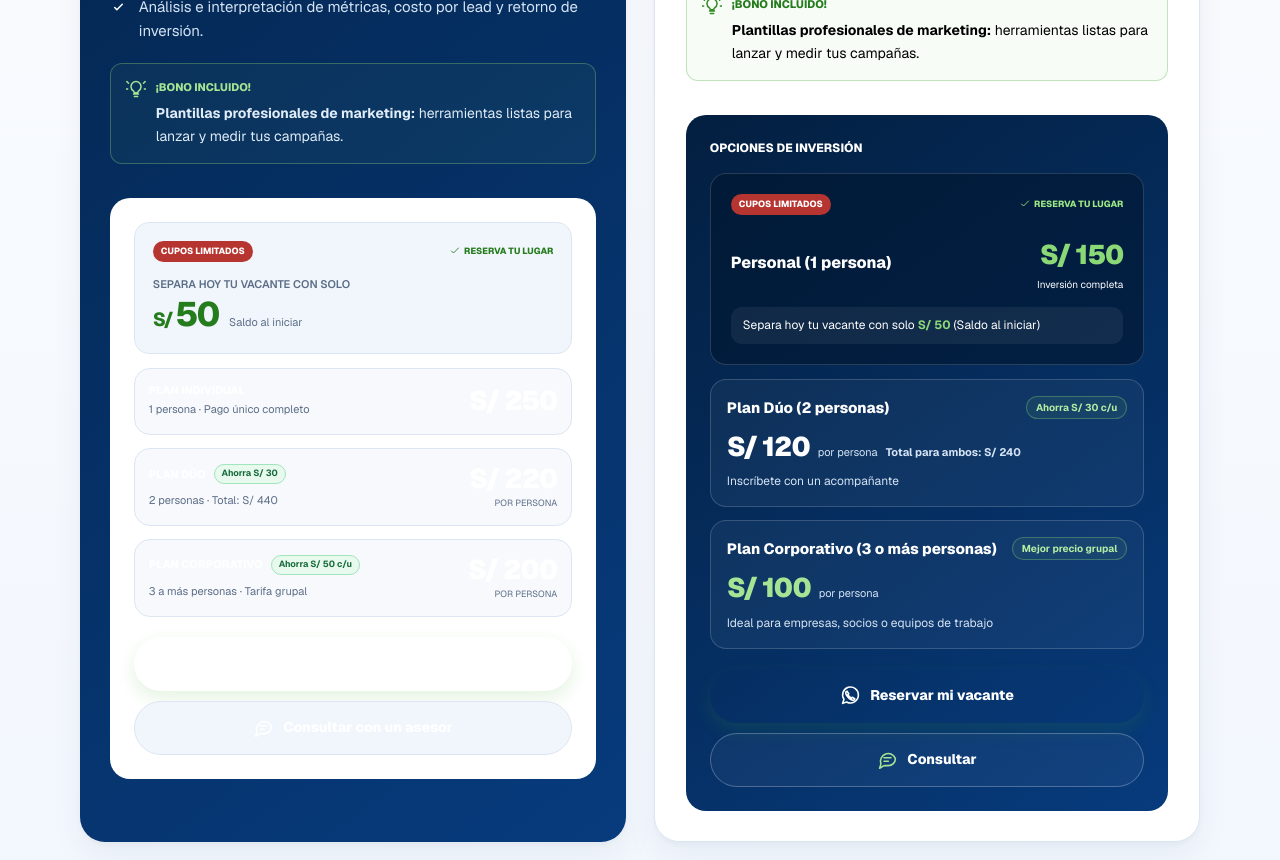
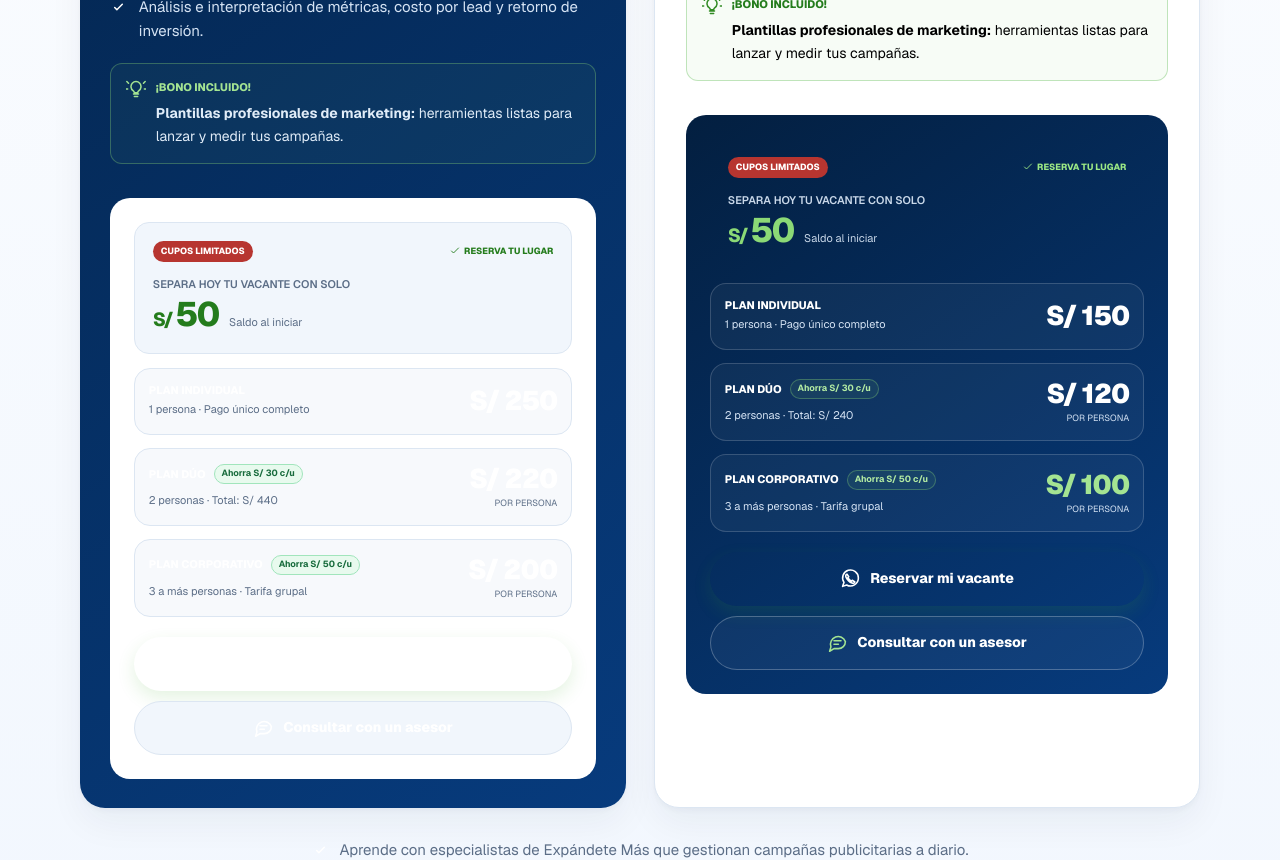
Before and after one commit to expandeteconsultora/expandete, a Next.js app: page /cursos/publicidad-en-redes-sociales in a window 1280 px wide. Shown: the part 3580-4440 px from the top of the page. Built offline with nearby package versions, Linux system fonts and the light colour scheme; no server answers.

Commit message:
Plans update

```diff
--- a/components/courses/social-ads-landing.tsx
+++ b/components/courses/social-ads-landing.tsx
@@ -54,37 +54,30 @@ function CoursePricing() {
               </div>
 
               <div className={styles.cardBottom}>
-                {!course.featured && <h4 className={styles.investmentHeading}>Opciones de inversión</h4>}
-                {course.featured ? <div className={styles.reservation}>
+                <div className={styles.reservation}>
                   <div className={styles.reservationLabels}><span>Cupos limitados</span><span><BusinessIcon name="check" /> Reserva tu lugar</span></div>
                   <p>Separa hoy tu vacante con solo</p>
                   <div className={styles.reservationAmount}><strong><span>S/ </span>{course.reservation}</strong><span>Saldo al iniciar</span></div>
-                </div> : <div className={styles.personalInvestment}>
-                  <div className={styles.reservationLabels}><span>Cupos limitados</span><span><BusinessIcon name="check" /> Reserva tu lugar</span></div>
-                  <div className={styles.personalPrice}><h4>Personal (1 persona)</h4><p><strong>S/ {course.price}</strong><span>Inversión completa</span></p></div>
-                  <p className={styles.depositNote}>Separa hoy tu vacante con solo <strong>S/ {course.reservation}</strong> (Saldo al iniciar)</p>
-                </div>}
-                <div className={`${styles.investmentOptions} ${course.featured ? styles.compactOptions : styles.expandedOptions}`}>
-                  {course.featured && <div className={styles.investmentTier}>
+                </div>
+                <div className={`${styles.investmentOptions} ${styles.compactOptions}`}>
+                  <div className={styles.investmentTier}>
                     <div><h4>Plan individual</h4><p>1 persona · Pago único completo</p></div>
                     <div className={styles.tierPrice}><strong>S/ {course.price}</strong></div>
-                  </div>}
-                  <div className={`${styles.investmentTier} ${styles.duoTier}`}>
-                    <div className={styles.tierInfo}><h4>{course.featured ? "Plan dúo" : "Plan Dúo (2 personas)"}</h4><span className={styles.savingBadge}>Ahorra S/ {course.price - course.duoPrice} {course.featured ? "" : "c/u"}</span></div>
-                    {course.featured ? <p>2 personas · Total: S/ {course.duoPrice * 2}</p> : null}
-                    <div className={styles.tierPrice}><strong>S/ {course.duoPrice}</strong><span>por persona</span>{!course.featured && <p>Total para ambos: S/ {course.duoPrice * 2}</p>}</div>
-                    {!course.featured && <p>Inscríbete con un acompañante</p>}
+                  </div>
+                  <div className={styles.investmentTier}>
+                    <div className={styles.tierInfo}><h4>Plan dúo</h4><span className={styles.savingBadge}>Ahorra S/ {course.price - course.duoPrice} c/u</span></div>
+                    <p>2 personas · Total: S/ {course.duoPrice * 2}</p>
+                    <div className={styles.tierPrice}><strong>S/ {course.duoPrice}</strong><span>por persona</span></div>
                   </div>
                   <div className={`${styles.investmentTier} ${styles.corporateTier}`}>
-                    <div className={styles.tierInfo}><h4>{course.featured ? "Plan corporativo" : "Plan Corporativo (3 o más personas)"}</h4><span className={styles.savingBadge}>{course.featured ? `Ahorra S/ ${course.price - course.corporatePrice} c/u` : "Mejor precio grupal"}</span></div>
-                    {course.featured && <p>3 a más personas · Tarifa grupal</p>}
+                    <div className={styles.tierInfo}><h4>Plan corporativo</h4><span className={styles.savingBadge}>Ahorra S/ {course.price - course.corporatePrice} c/u</span></div>
+                    <p>3 a más personas · Tarifa grupal</p>
                     <div className={styles.tierPrice}><strong>S/ {course.corporatePrice}</strong><span>por persona</span></div>
-                    {!course.featured && <p>Ideal para empresas, socios o equipos de trabajo</p>}
                   </div>
                 </div>
                 <div className={styles.cardActions}>
                   <a href={socialAdsWhatsappUrl(course.name, "reserve")} target="_blank" rel="noopener noreferrer" className={styles.primaryButton} aria-label={`Reservar mi vacante: ${course.name}`}><BusinessIcon name="whatsapp" /> Reservar mi vacante</a>
-                  <a href={socialAdsWhatsappUrl(course.name, "consult")} target="_blank" rel="noopener noreferrer" className={styles.consultButton} aria-label={`Consultar: ${course.name}`}><MessageIcon /> {course.featured ? "Consultar con un asesor" : "Consultar"}</a>
+                  <a href={socialAdsWhatsappUrl(course.name, "consult")} target="_blank" rel="noopener noreferrer" className={styles.consultButton} aria-label={`Consultar: ${course.name}`}><MessageIcon /> Consultar con un asesor</a>
                 </div>
               </div>
             </article>
--- a/components/courses/social-ads.module.css
+++ b/components/courses/social-ads.module.css
@@ -139,7 +139,6 @@
 .reservationAmount > strong { color: #8bd976; font-size: 34px; font-weight: 800; line-height: 1.2; letter-spacing: -.04em; }
 .reservationAmount > strong > span { font-size: 19px; }
 .reservationAmount > span { color: #c9d8e9; font-size: 11px; }
-.investmentHeading { margin-bottom: 16px; font-size: 12px; font-weight: 800; text-transform: uppercase; }
 .investmentOptions { display: grid; gap: 13px; margin-top: 14px; }
 .investmentTier { padding: 16px; border: 1px solid #dce6f2; border-radius: 16px; background: #f1f6fc; }
 .tierInfo { display: flex; align-items: center; justify-content: space-between; gap: 10px; }
@@ -152,15 +151,6 @@
 .tierPrice p { margin: 0; color: var(--color-navy); font-size: 11px; font-weight: 650; }
 .corporateTier { border-color: #b9e9cd; }
 .corporateTier .savingBadge { border-color: #a1e5bc; color: #176b3c; background: #dcf8e7; }
-.expandedOptions .corporateTier .tierPrice strong { color: #008e67; }
-.personalInvestment { padding: 20px; border-radius: 16px; color: white; background: var(--color-navy); }
-.personalPrice { display: flex; align-items: center; justify-content: space-between; gap: 10px; margin-block: 20px 15px; }
-.personalPrice h4 { font-size: 16px; font-weight: 750; }
-.personalPrice p { flex: none; text-align: right; }
-.personalPrice strong { display: block; color: #8bd976; font-size: 27px; font-weight: 850; letter-spacing: -.035em; }
-.personalPrice p > span { display: block; margin-top: 2px; font-size: 10px; }
-.depositNote { padding: 10px 12px; border-radius: 11px; background: #ffffff10; font-size: 12px; line-height: 1.4; }
-.depositNote strong { color: #8bd976; }
 .compactOptions .investmentTier { display: grid; grid-template-columns: minmax(0, 1fr) auto; align-items: center; gap: 2px 12px; padding: 14px; }
 .compactOptions .tierInfo { flex-wrap: wrap; justify-content: flex-start; gap: 5px 8px; }
 .compactOptions .investmentTier h4 { font-size: 11px; text-transform: uppercase; }
@@ -179,7 +169,6 @@
 .featuredCard .bonus { border-color: #8bd97655; background: #8bd9760d; }
 .featuredCard .bonus h4, .featuredCard .bonus > svg { color: #a4e492; }
 .featuredCard .bonus p { color: #e0ecf8; }
-.cardBottom .personalInvestment { border: 1px solid #ffffff26; background: #00172f99; }
 .cardBottom .investmentTier { border-color: #ffffff2b; color: white; background: #ffffff0b; }
 .cardBottom .investmentTier p, .cardBottom .tierPrice > span { color: #d5e3f4; }
 .cardBottom .tierPrice strong { color: white; }
@@ -281,7 +270,6 @@
   .schedule .scheduleFull { padding-top: 12px; }
   .compactOptions .investmentTier { padding: 12px; gap: 3px 8px; }
   .compactOptions .tierPrice strong { font-size: 24px; }
-  .personalInvestment { padding: 16px; }
 }
 
 @media (prefers-reduced-motion: reduce) {
```
